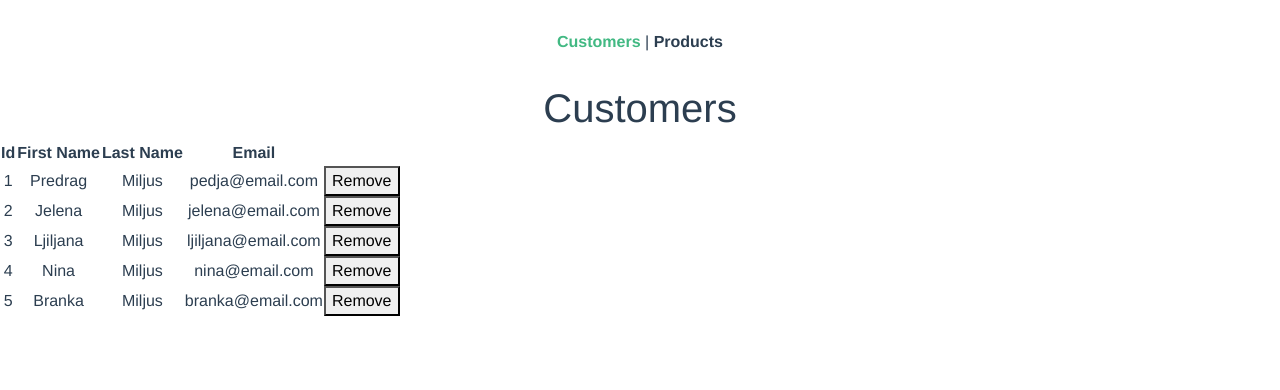
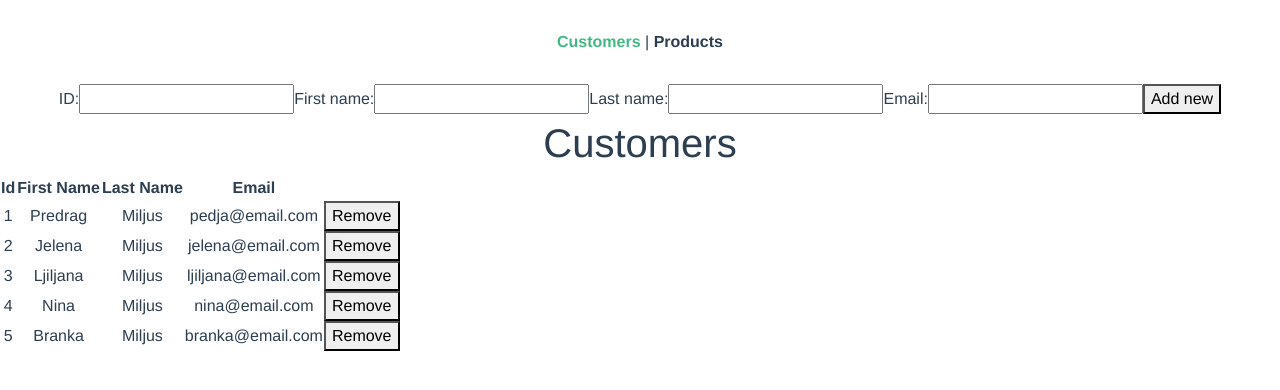
Before and after one commit to pedja1990/Vue-Js-Zadatak-Store, a Vue app: page /customers in a window 1280 px wide. Shown: the top 390 px of the page. Built offline with nearby package versions, Linux system fonts and the light colour scheme.

Commit message:
treci zadatak, ali ne ispisuje novog kupa

```diff
--- a/src/components/AppCustomers.vue
+++ b/src/components/AppCustomers.vue
@@ -1,5 +1,28 @@
 <template>
     <div>
+
+        <!-- <form v-on:submmit.prevent="addNewCustomer">
+            <input name="id" type="integer" v-model="newCustomer.id"/>
+            <input v-model="newCustomer.FirstName" type="text" placeholder="Name">
+            <input v-model="newCustomer.lastName" type="text" placeholder="Last Name">
+            <input v-model="newCustomer.Email" type="text" placeholder="Email">
+
+            <button type="submit">Submit</button>
+        </form> -->
+
+        <form @submit.prevent="addNewCustomer">
+        <label for="id">ID:</label>
+        <input name="id" type="integer" v-model="newCustomer.id"/>
+        <label for="firstName">First name:</label>
+        <input  name="firstName" type="text" v-model="newCustomer.firstName"/>
+        <label for="lastName">Last name:</label>
+        <input  name="lastName" type="text" v-model="newCustomer.lastName"/>
+        <label for="email">Email:</label>
+        <input  name="email" type="text" v-model="newCustomer.email"/>
+        <button >Add new</button>
+        </form>
+
+
         <h1>Customers</h1>
 
         <table>
@@ -17,7 +40,7 @@
           <td>{{ customer.firstName }}</td>
           <td>{{ customer.lastName }}</td>
           <td>{{ customer.email }}</td>
-          <button @click="remove(index)">Remove</button>
+          <button @click="remove(customer)">Remove</button>
         </tr>
       </tbody>
         </table>
@@ -35,7 +58,13 @@ export default {
     name: 'AppCustomers',
     data() {
         return{
+            newCustomer: {
+
+
+
+            },
             customers:[
+
                 {
                     id:1,
                     firstName:'Predrag',
@@ -73,9 +102,26 @@ export default {
 
     methods:{
 
-        remove(index){
-            this.customers.splice(index,1);
-        },
+        remove(customer) {
+        this.customers.splice(this.customers.indexOf(customer), 1);
+      },
+
+        addNewCustomer(){
+
+            let newCustomer = {
+                id: this.newCustomerId,
+                firstName: this.newCustomerFirstName,
+                lastName: this.newCustomerlastName,
+                emial: this.newCustomerEmail,
+
+            }
+            this.customers.push(newCustomer);
+            this.newCustomerId =
+            this.newCustomerFirstName = '';
+            this.newCustomerlastName = '';
+            this.newCustomerEmail = '';
+
+        }
 
     }
 }
```
